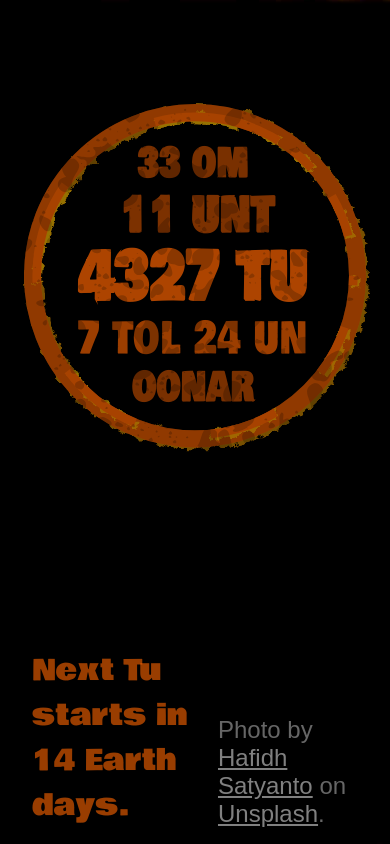
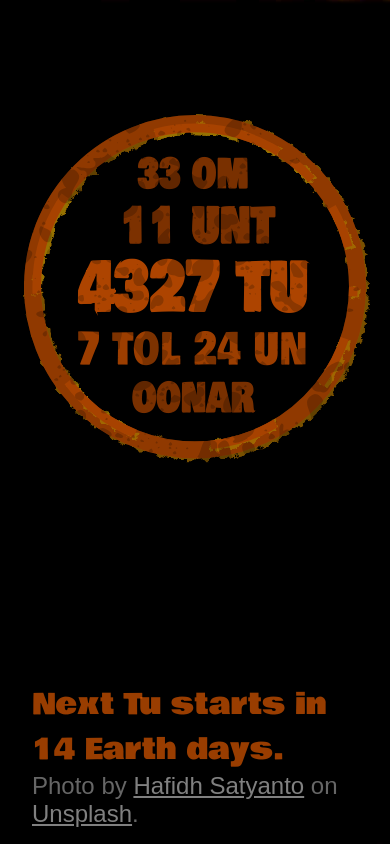
Before and after one commit to JJetmar/coraabia-time, a plain HTML site: page index.html in a window 390 px wide. Drawn offline with Linux system fonts and the light colour scheme.

Commit message:
fix: fixed mobile footer

```diff
--- a/index.html
+++ b/index.html
@@ -45,6 +45,11 @@ footer {
     padding: 1rem 2rem 1rem;
     background: rgba(0,0,0,0.4);
 }
+@media only screen and (max-width: 1024px) {
+    footer {
+        flex-direction: column;
+    }
+}
 footer > * {
     align-items: flex-end;
 }
@@ -53,7 +58,7 @@ footer .center {
     color: rgba(255, 102, 0, 0.6);
 }
 footer .right {
-    margin: auto 0 0;
+    margin: auto 0 0 auto;
     font-family: Arial, sans-serif;
 }
         </style>
```
